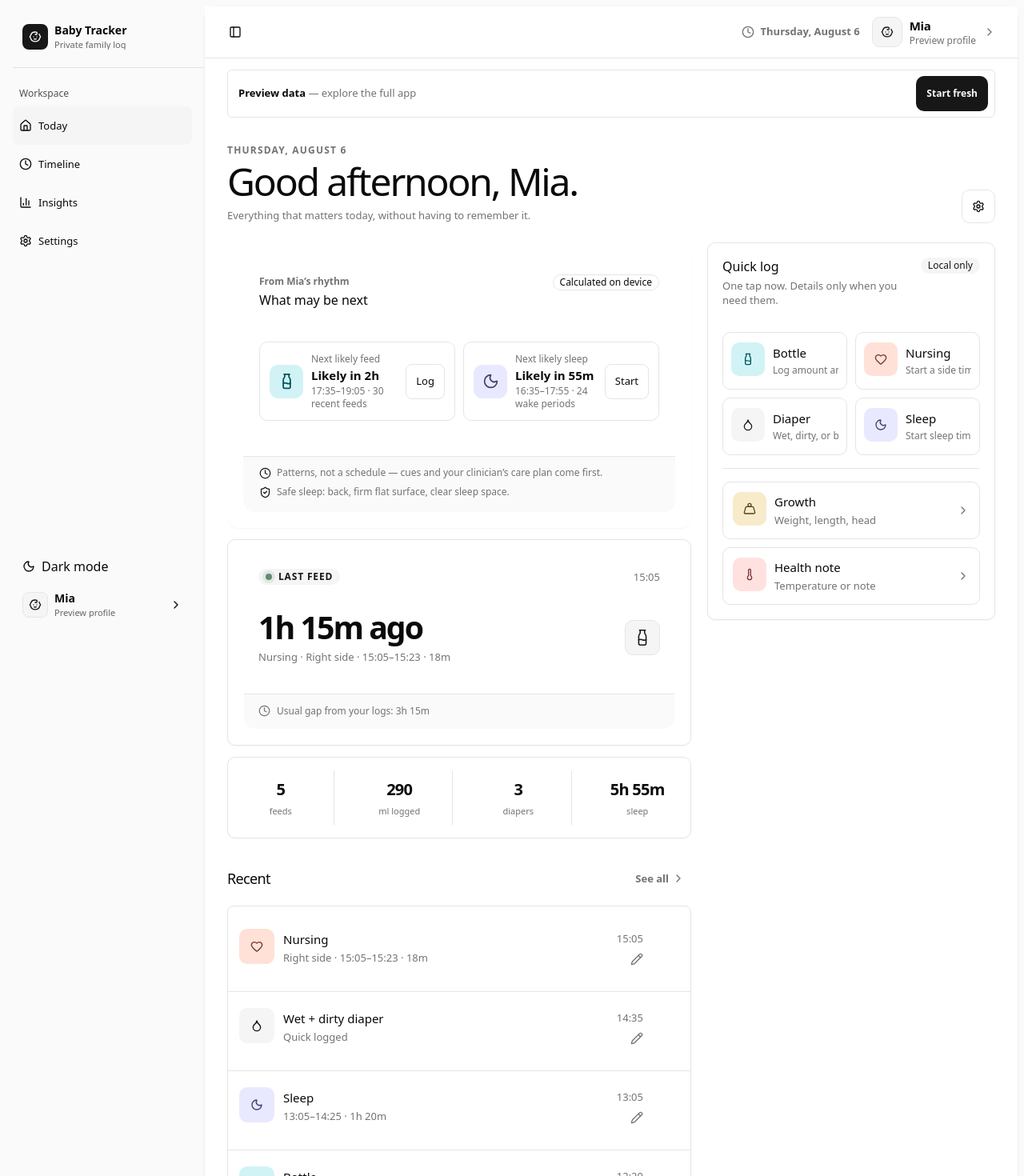
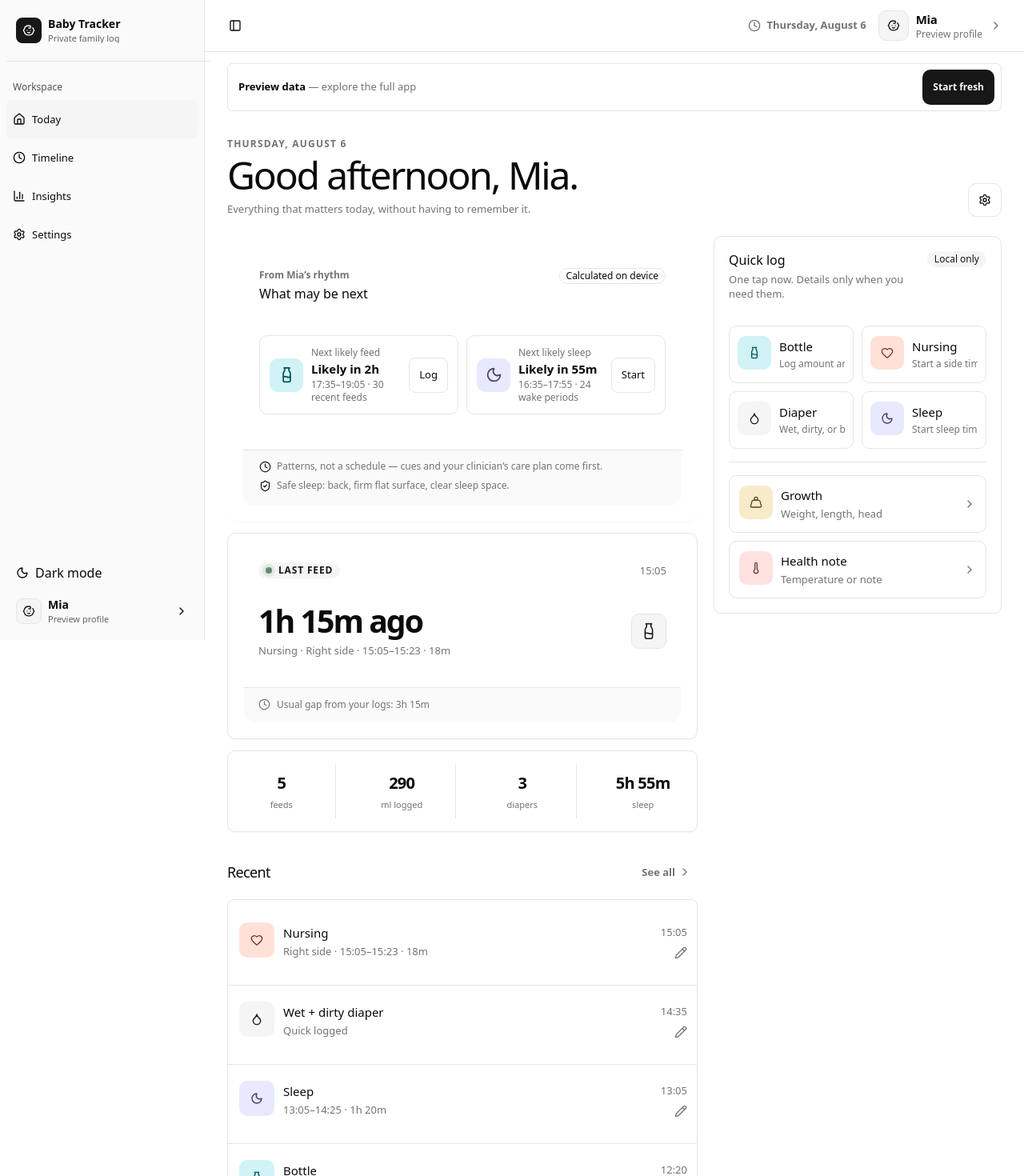
Before and after one commit to mpoapostolis/numa-baby, a React (Vite) app: page / in a window 1280 px wide. Shown: the top 1470 px of the page at 80% size. Built offline with nearby package versions, Linux system fonts and the light colour scheme.

Commit message:
Fix responsive timeline layout

```diff
--- a/src/App.tsx
+++ b/src/App.tsx
@@ -1769,7 +1769,7 @@ function AppSidebar({
   };
 
   return (
-    <Sidebar variant="inset" collapsible="icon" className="numa-sidebar">
+    <Sidebar variant="sidebar" collapsible="icon" className="numa-sidebar">
       <SidebarHeader>
         <SidebarMenu>
           <SidebarMenuItem>
--- a/src/styles.css
+++ b/src/styles.css
@@ -1165,7 +1165,7 @@ html.dark {
   width: 100%;
   min-height: 68px;
   display: grid;
-  grid-template-columns: 44px minmax(0, 1fr) auto 36px;
+  grid-template-columns: 44px minmax(0, 1fr) auto;
   align-items: center;
   gap: 11px;
   padding: 10px 8px 10px 12px;
@@ -1273,16 +1273,13 @@ html.dark {
 .filter-row {
   position: relative;
   display: flex;
+  width: 100%;
+  flex-wrap: wrap;
   gap: 8px;
-  margin: 0 -16px;
-  padding: 2px 16px 10px;
-  overflow-x: auto;
-  overscroll-behavior-inline: contain;
-  scrollbar-width: none;
-}
-
-.filter-row::-webkit-scrollbar {
-  display: none;
+  margin: 0;
+  padding: 2px 0 10px;
+  overflow: visible;
+  border-radius: 0;
 }
 
 .filter-row button {
@@ -2467,7 +2464,7 @@ html.dark {
   }
 
   .activity-open {
-    grid-template-columns: 42px minmax(0, 1fr) auto 30px;
+    grid-template-columns: 42px minmax(0, 1fr) auto;
     gap: 8px;
     padding-left: 9px;
   }
@@ -2913,8 +2910,17 @@ html.dark {
 }
 
 .content {
-  width: min(100%, 1280px);
+  width: 100%;
+  max-width: none;
+  margin: 0;
   padding-bottom: calc(104px + env(safe-area-inset-bottom));
+}
+
+.banner-stack {
+  width: 100%;
+  max-width: none;
+  margin-right: 0;
+  margin-left: 0;
 }
 
 .care-forecast,
@@ -3076,6 +3082,7 @@ html.dark {
 }
 
 .activity-open {
+  grid-template-columns: 44px minmax(0, 1fr) auto;
   border-radius: 0;
   color: var(--foreground);
   white-space: normal;
@@ -3097,6 +3104,54 @@ html.dark {
   width: 16px;
   height: 16px;
   color: var(--muted-foreground);
+}
+
+.filter-row {
+  width: 100%;
+  flex-wrap: wrap;
+  overflow: visible;
+}
+
+.filter-row [data-slot="toggle-group-item"] {
+  flex: 0 0 auto;
+  white-space: nowrap;
+}
+
+@media (max-width: 640px) {
+  .timeline-screen .section-heading {
+    margin-bottom: 18px;
+  }
+
+  .filter-row {
+    gap: 7px;
+    padding-bottom: 8px;
+  }
+
+  .filter-row [data-slot="toggle-group-item"] {
+    min-height: 40px;
+    padding-right: 13px;
+    padding-left: 13px;
+  }
+
+  .timeline-date {
+    margin-top: 6px;
+  }
+
+  .timeline-date span:last-child {
+    display: none;
+  }
+
+  .timeline-list .activity-open {
+    grid-template-columns: 42px minmax(0, 1fr) auto;
+    gap: 10px;
+    min-height: 68px;
+    padding: 10px;
+  }
+
+  .timeline-list .activity-meta {
+    min-width: 44px;
+    gap: 6px;
+  }
 }
 
 .settings-group > [data-slot="card-header"],
```
